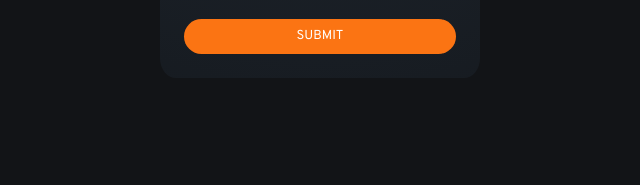
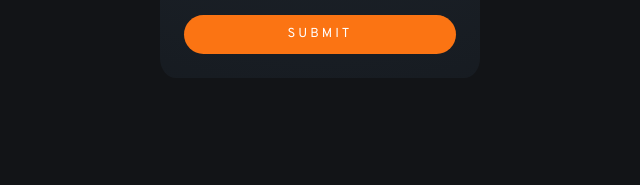
Before and after one commit to raihanmahmudiut/interactive-rating-component-main, a plain HTML site: page index.html in a window 1280 px wide. Shown: the part 522-707 px from the top of the page, 320-960 px from the left. Drawn offline with Linux system fonts and the light colour scheme.

Commit message:
modified submit button for letter spacing

```diff
--- a/app.css
+++ b/app.css
@@ -176,12 +176,13 @@ h6 {
 	font-weight: 400;
 	font-size: 13px;
 	font-family: "Overpass", sans-serif;
-	padding: 8px;
+	padding: 10px;
 	cursor: pointer;
 	border-radius: 100px;
 	display: flex;
 	justify-content: center;
 	align-items: center;
+	letter-spacing: 3px;
 }
 
 .submit-btn:hover {
```
